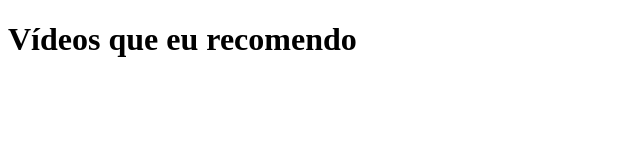
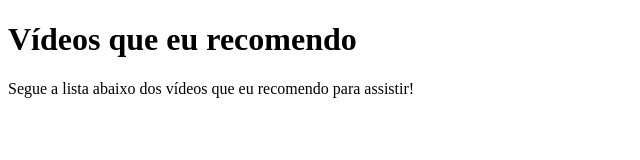
Before and after one commit to Berkhz/html-css, a plain HTML site: page desafios/9- Videos Favoritos/index.html in a window 1280 px wide. Shown: the whole page, without its empty margins (0-640 px from the left). Drawn offline with Linux system fonts and the light colour scheme.

Commit message:
Exercícios

```diff
--- a/desafios/9- Videos Favoritos/index.html
+++ b/desafios/9- Videos Favoritos/index.html
@@ -8,5 +8,6 @@
 </head>
 <body>
     <h1>Vídeos que eu recomendo</h1>
+    <p>Segue a lista abaixo dos vídeos que eu recomendo para assistir!</p>
 </body>
 </html>
```
